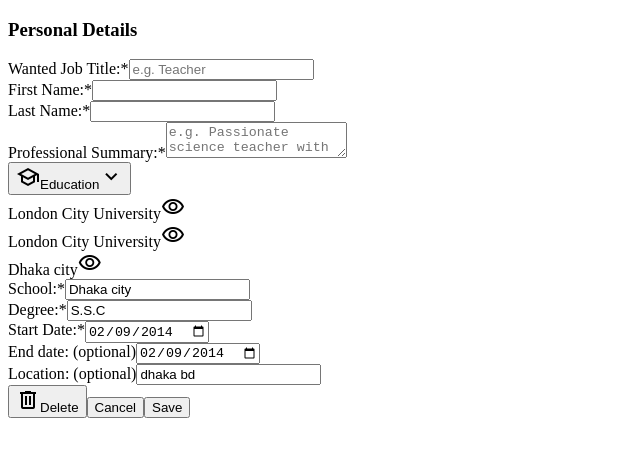
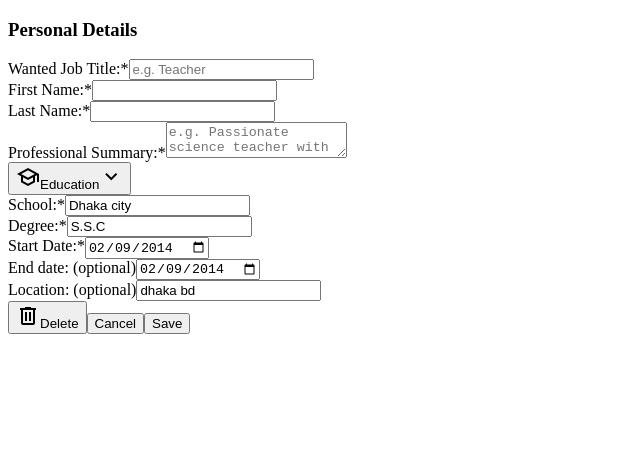
Before and after one commit to ZTanvir/cv-maker, a React (Vite) app: page / in a window 1280 px wide. Both pictures are taken after a click on the element "Dhaka city". Shown: the top 456 px of the page, without its empty margins (0-640 px from the left). Built offline with nearby package versions, Linux system fonts and the light colour scheme.

Commit message:
Show institute info edit form when click on institue

```diff
--- a/src/Components/CvInfo/CvInfo.jsx
+++ b/src/Components/CvInfo/CvInfo.jsx
@@ -17,6 +17,7 @@ import { useState } from "react";
 const CvInfo = () => {
     const cvInfo = CvData;
     const [cvData, setCvData] = useState(cvInfo);
+    console.log(cvData);
     const educationData = cvData.education;
 
     const formValuesObj = generateObjectFromArrayOfObject(
--- a/src/Components/CvInfo/UserInfo/ItemList.jsx
+++ b/src/Components/CvInfo/UserInfo/ItemList.jsx
@@ -8,15 +8,17 @@ import CustomForm from "./CustomForm";
 
 const ItemList = ({ formData, formValuesObj, userData, updateUserData }) => {
     const [formValues, setFormValues] = useState(formValuesObj);
+    const [showHideSection, setShowHideSection] = useState(false);
     // Get listData from userData
     const listData = userData;
     // Update userdata with new value
     const handleSubmitForm = (event) => {
         event.preventDefault();
         console.log("form submitted", {
+            ...formValues,
             id: crypto.randomUUID(),
-            ...formValues,
         });
+        updateUserData();
         setFormValues({ ...formValuesObj });
     };
     // Delete userdata
@@ -31,6 +33,8 @@ const ItemList = ({ formData, formValuesObj, userData, updateUserData }) => {
             (data) => data.id === instituteId
         )[0];
         setFormValues({ ...instituteData });
+        // show edit institute form section
+        setShowHideSection(true);
     };
     // Show or hide form based on click on visibility
     const handleVisibility = (event) => {
@@ -46,6 +50,7 @@ const ItemList = ({ formData, formValuesObj, userData, updateUserData }) => {
 
     return (
         <section>
+            {!showHideSection && (
                 <div className="listItem">
                     {/* Generate institute based on list */}
                     {listData.length > 0
@@ -68,6 +73,9 @@ const ItemList = ({ formData, formValuesObj, userData, updateUserData }) => {
                           ))
                         : null}
                 </div>
+            )}
+            {showHideSection && (
+                <div>
                     <CustomForm
                         formInputData={formData}
                         formValues={formValues}
@@ -76,6 +84,8 @@ const ItemList = ({ formData, formValuesObj, userData, updateUserData }) => {
                         handleDeleteBtn={handleDeleteBtn}
                         handleCancelBtn={handleCancelBtn}
                     />
+                </div>
+            )}
         </section>
     );
 };
```
Lines whose indentation alone changed are shown as unchanged.
